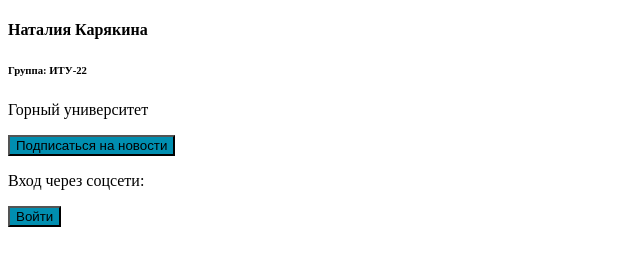
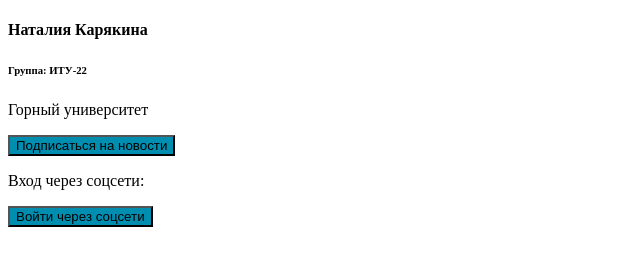
Before and after one commit to ddiivvaa/pr4, a plain HTML site: page index.html in a window 1280 px wide. Shown: the whole page, without its empty margins (0-640 px from the left). Drawn offline with Linux system fonts and the light colour scheme.

Commit message:
изменение в кнопке

```diff
--- a/index.html
+++ b/index.html
@@ -15,6 +15,6 @@
   <p>Горный университет</p>
   <button type="button">Подписаться на новости</button>
   <p>Вход через соцсети:</p>
-  <button type="button">Войти</button>
+  <button type="button">Войти через соцсети</button>
  </body>
 </html>
```
